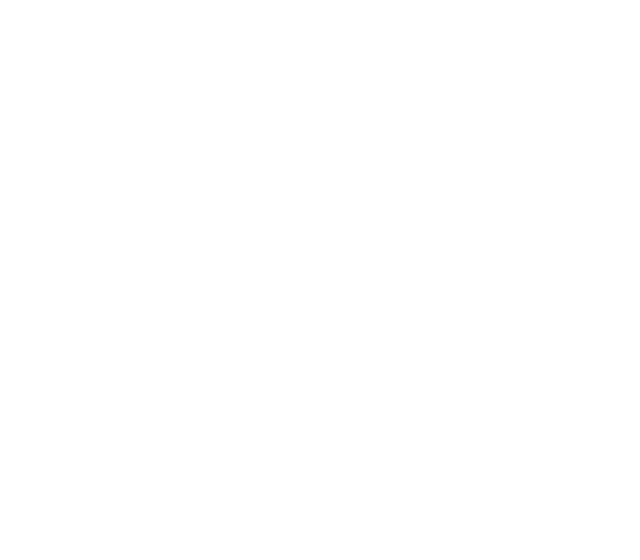
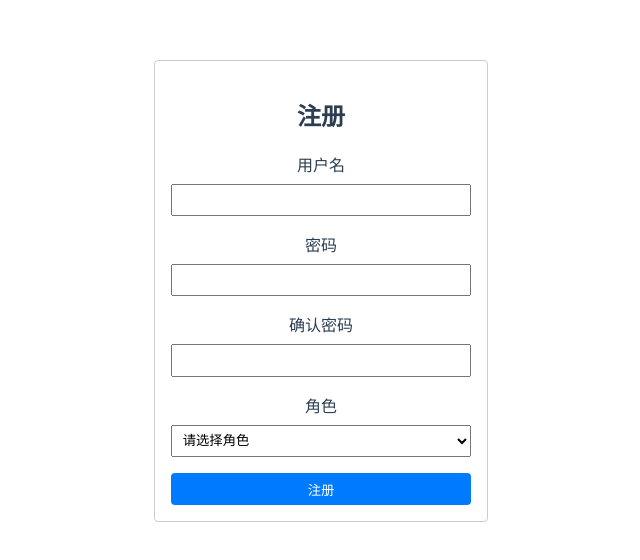
Before and after one commit to chenzhan20050128/Student-Course-Registration-System, a Vue app in the folder frontend/: page /register in a window 1280 px wide. Before the commit this address had no page. Shown: the top 560 px of the page, without its empty margins (319-959 px from the left). Built offline with nearby package versions, Linux system fonts and the light colour scheme.

Commit message:
添加了注册界面，前端还缺失注册的方法

```diff
--- a/frontend/src/router/index.ts
+++ b/frontend/src/router/index.ts
@@ -1,6 +1,9 @@
 import { createRouter, createWebHistory } from 'vue-router';
 import Login from '../views/Login.vue';
+import Register from '../views/Register.vue';
 import App from '../views/App.vue';
+
+//记录路由
 
 const routes = [
   {
@@ -12,6 +15,11 @@
     path: '/login',
     name: 'Login',
     component: Login
+  },
+  {
+    path: '/register',
+    name: 'Register',
+    component: Register
   },
   {
     path: '/app',
--- a/frontend/src/views/Login.vue
+++ b/frontend/src/views/Login.vue
@@ -21,6 +21,7 @@
       </div>
       <button type="submit">登录</button>
     </form>
+    <button @click="goToRegister">注册</button>
   </div>
 </template>
 
@@ -52,6 +53,9 @@
         // 处理登录失败逻辑
         console.error('登录失败', error);
       }
+    },
+    goToRegister() {
+      this.$router.push('/register');
     }
   }
 };
--- a/frontend/src/views/Register.vue
+++ b/frontend/src/views/Register.vue
@@ -0,0 +1,106 @@
+<template>
+    <div class="register">
+      <h2>注册</h2>
+      <form @submit.prevent="handleRegister">
+        <div>
+          <label for="username">用户名</label>
+          <input type="text" v-model="username" required />
+        </div>
+        <div>
+          <label for="password">密码</label>
+          <input type="password" v-model="password" required />
+        </div>
+        <div>
+          <label for="confirmPassword">确认密码</label>
+          <input type="password" v-model="confirmPassword" required />
+        </div>
+        <div>
+          <label for="role">角色</label>
+          <select v-model="role" required>
+            <option value="" disabled>请选择角色</option>
+            <option value="1">管理员</option>
+            <option value="2">老师</option>
+            <option value="3">学生</option>
+          </select>
+        </div>
+        <button type="submit">注册</button>
+      </form>
+    </div>
+  </template>
+
+  <script>
+  export default {
+    name: 'Register',
+    data() {
+      return {
+        username: '',
+        password: '',
+        confirmPassword: '',
+        role: ''
+      };
+    },
+    methods: {
+      async handleRegister() {
+        if (this.password !== this.confirmPassword) {
+          alert('密码和确认密码不一致');
+          return;
+        }
+        // 处理注册逻辑
+        const registerData = {
+          username: this.username,
+          password: this.password,
+          role: this.role
+        };
+        try {
+          // 发送注册请求到后端
+          const response = await this.$http.post('/register', registerData);
+          // 处理注册成功逻辑
+          console.log('注册成功', response.data);
+          this.$router.push('/login');
+        } catch (error) {
+          // 处理注册失败逻辑
+          console.error('注册失败', error);
+        }
+      }
+    }
+  };
+  </script>
+
+  <style scoped>
+  /* 添加一些样式 */
+  .register {
+    max-width: 300px;
+    margin: 0 auto;
+    padding: 1em;
+    border: 1px solid #ccc;
+    border-radius: 4px;
+  }
+  .register h2 {
+    text-align: center;
+  }
+  .register form div {
+    margin-bottom: 1em;
+  }
+  .register form label {
+    display: block;
+    margin-bottom: 0.5em;
+  }
+  .register form input,
+  .register form select {
+    width: 100%;
+    padding: 0.5em;
+    box-sizing: border-box;
+  }
+  .register form button {
+    width: 100%;
+    padding: 0.5em;
+    background-color: #007bff;
+    color: white;
+    border: none;
+    border-radius: 4px;
+    cursor: pointer;
+  }
+  .register form button:hover {
+    background-color: #0056b3;
+  }
+  </style>
```
